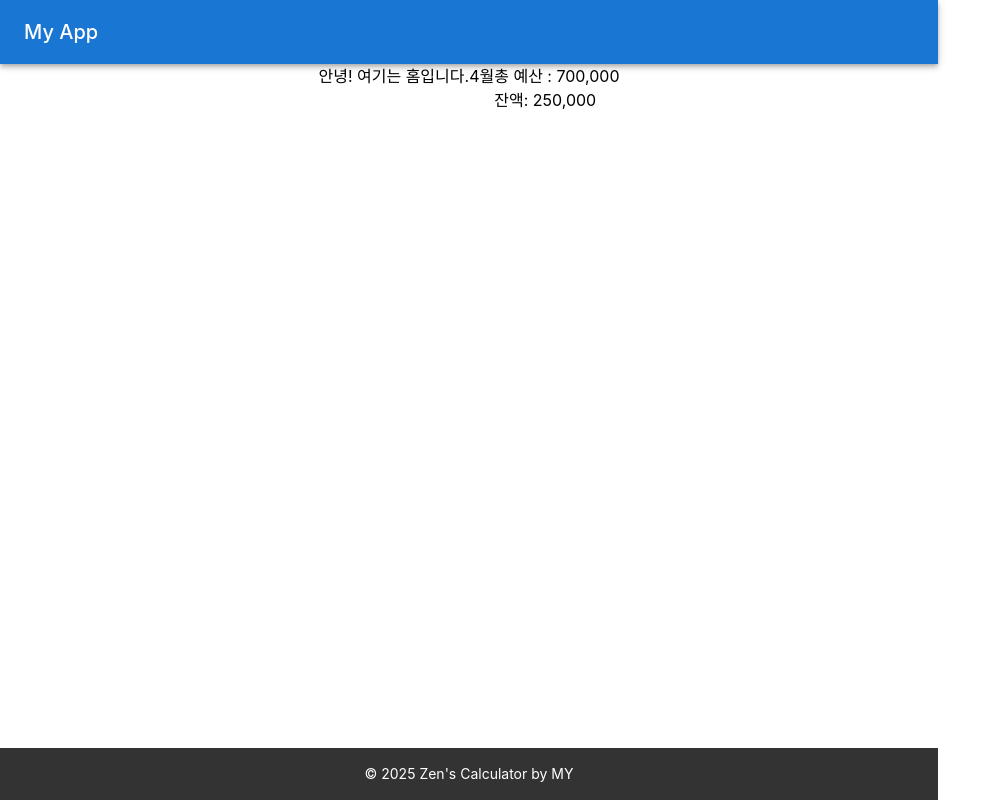
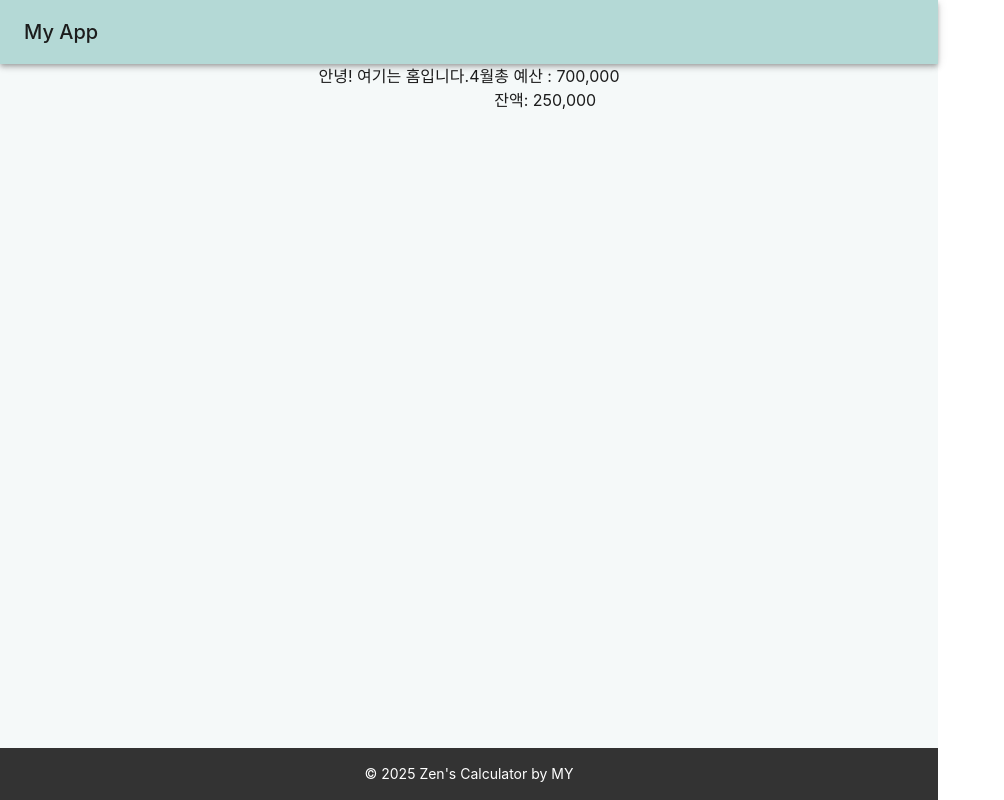
Before and after one commit to ehvzmf/zen-tracker, a React (Vite) app: page / in a window 1280 px wide. Shown: the whole page, without its empty margins (0-1004 px from the left). Built offline with nearby package versions, Linux system fonts and the light colour scheme.

Commit message:
:lipstick: style: apply theme palette

```diff
--- a/src/shared/theme/palette.ts
+++ b/src/shared/theme/palette.ts
@@ -1,24 +1,29 @@
 const palette = {
   primary: {
-    main: '#1976d2', // 기본 파란색
-    light: '#63a4ff',
+    main: '#B4D9D6',  // Provence
+    light: '#F7EDFF',
     dark: '#004ba0',
-    contrastText: '#fff',
+    contrastText: '#1C1C1C', // Pirate Black
   },
   secondary: {
-    main: '#dc004e', // 기본 빨간색
+    main: '#AED7E0',  // Baby Blue
     light: '#ff5c8d',
     dark: '#9a0036',
-    contrastText: '#fff',
+    contrastText: '#1C1C1C',
   },
   background: {
-    default: '#fff', // 전역 배경색
-    paper: '#D9D9D9',
+    default: '#F5F9F9', // 전역 배경색
+    paper: '#FFFFFF',
   },
   text: {
-    primary: '#000', // 기본 텍스트 색상
-    secondary: '#8C8C8C', // 보조 텍스트 색상
+    primary: '#1C1C1C',  // Pirate Black
+    secondary: '#858E95'  // Monument
   },
+  grey: {
+    500: '#B0B8C1',      // Monument 밝은 톤
+    800: '#858E95',      // Monument
+  },
+  divider: '#DDE4E8',
 };
 
 export default palette;
```
